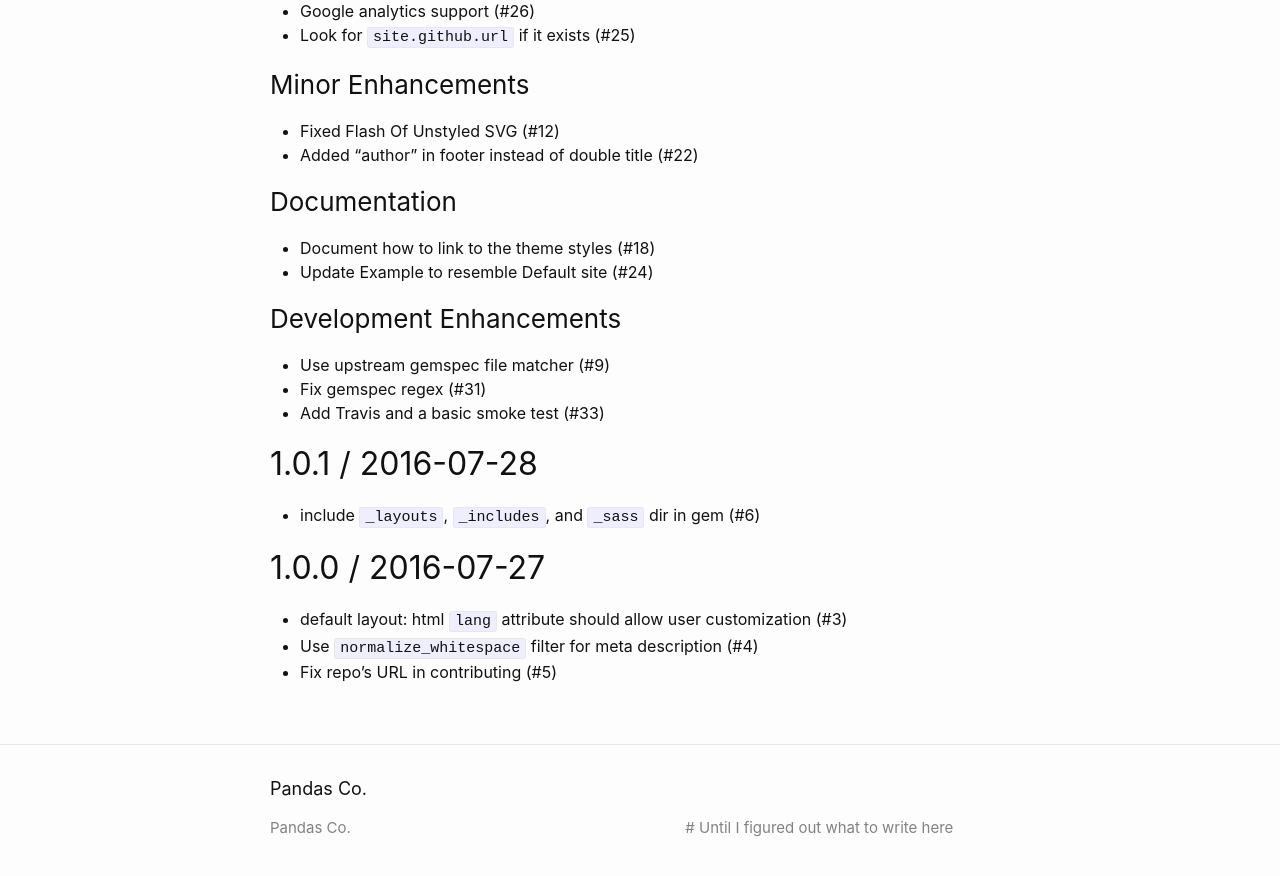
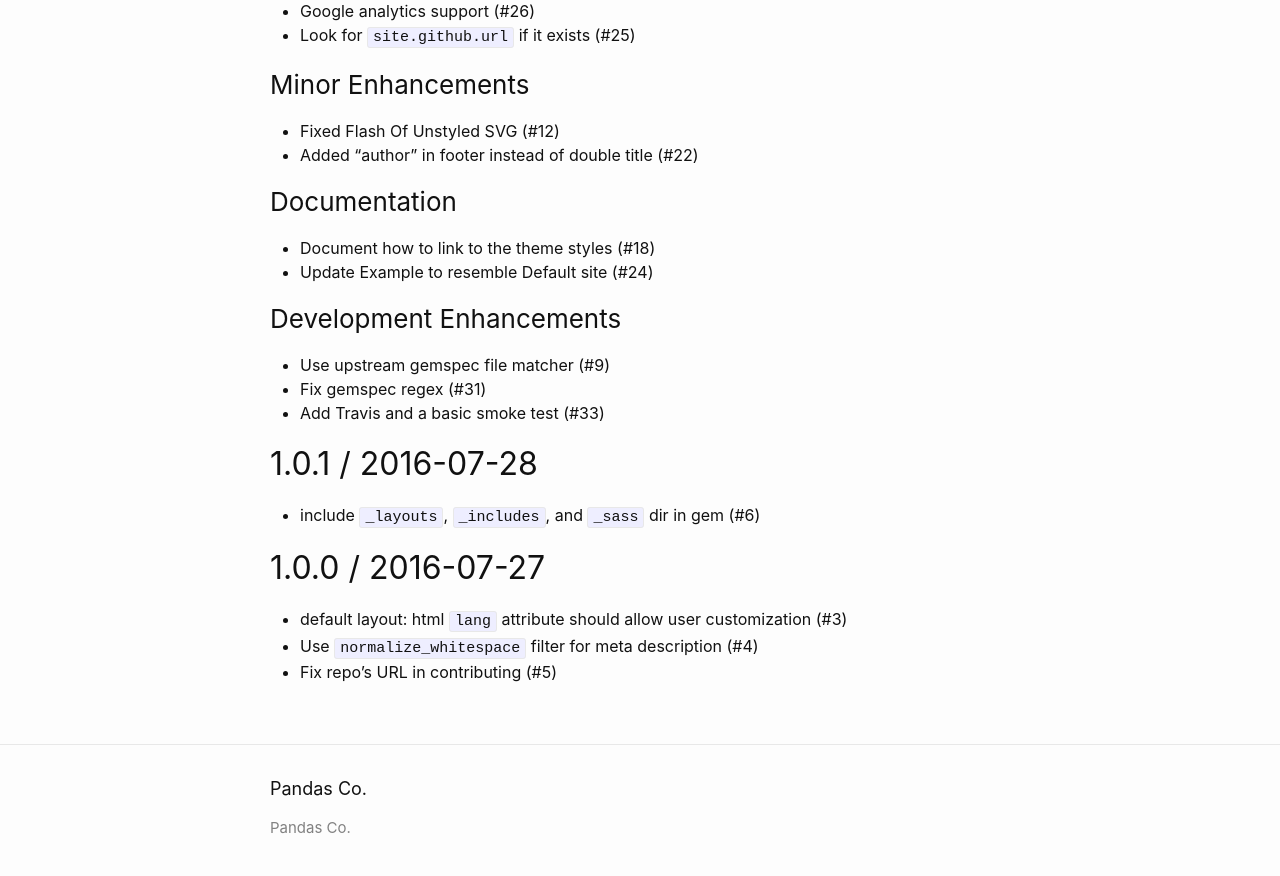
Before and after one commit to testerteresa/testerteresa.github.io, a Jekyll site: the page built from History.markdown, in a window 1280 px wide and 900 px high, scrolled down 3547 px. Shown: the top 876 px of the window. Built offline with Jekyll 4.4.1, drawn with Linux system fonts in a browser that asks for light colours; our own code applies the rules of GitHub Pages for plain Markdown files.

Commit message:
removed subscribe via rss

```diff
--- a/_config.yml
+++ b/_config.yml
@@ -2,7 +2,7 @@ title: Pandas Co.
 # author: Chan Jing Hong
 # email: jinghongchan@gmail.com
 description: > # this means to ignore newlines until "twitter_username:"
-  # Until I figured out what to write here
+
 
 # social links
 # twitter_username: jekyllrb
--- a/_layouts/home.html
+++ b/_layouts/home.html
@@ -28,7 +28,7 @@ layout: default
       {%- endfor -%}
     </ul>
 
-    <p class="rss-subscribe">subscribe <a href="{{ "/feed.xml" | relative_url }}">via RSS</a></p>
+    <!-- <p class="rss-subscribe">subscribe <a href="{{ "/feed.xml" | relative_url }}">via RSS</a></p> -->
   {%- endif -%}
 
 </div>
```
